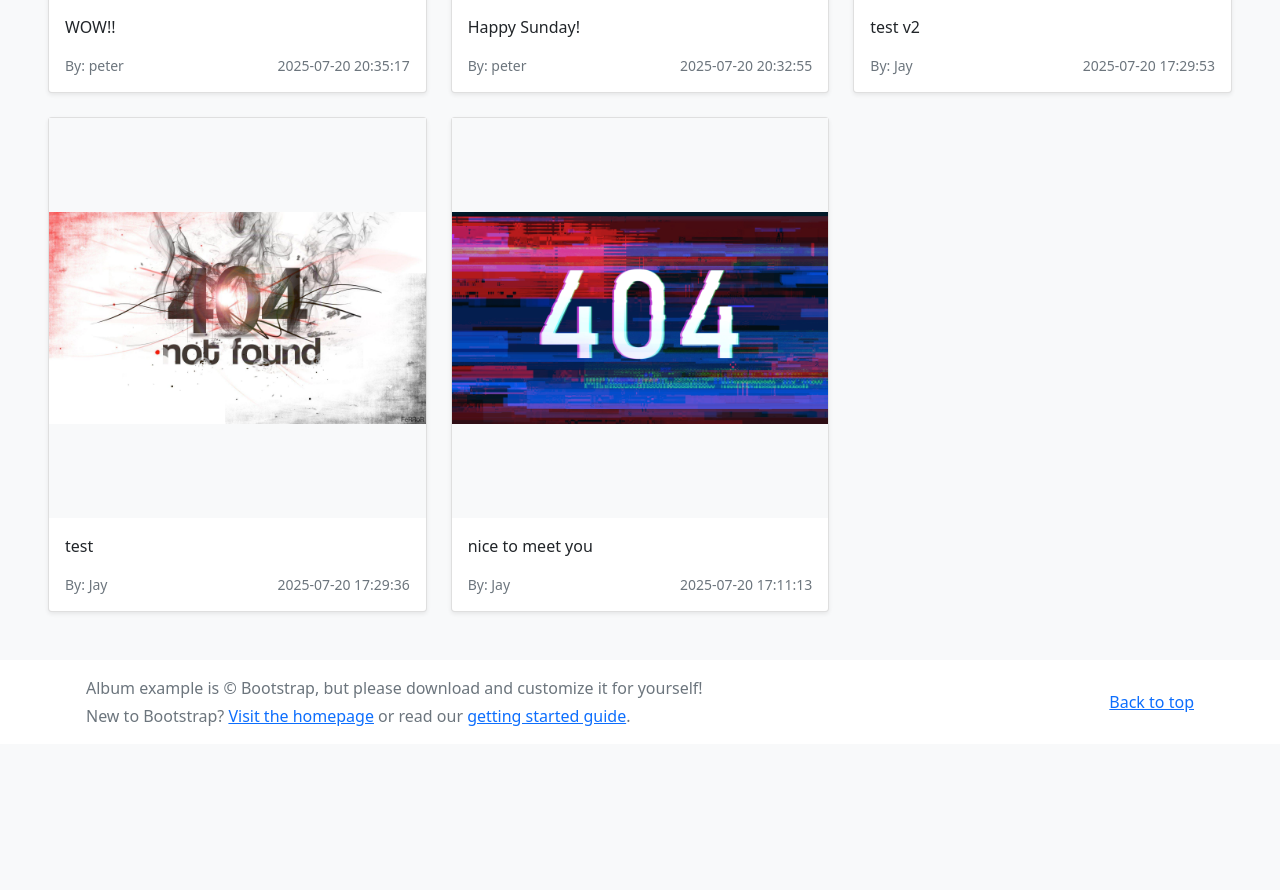
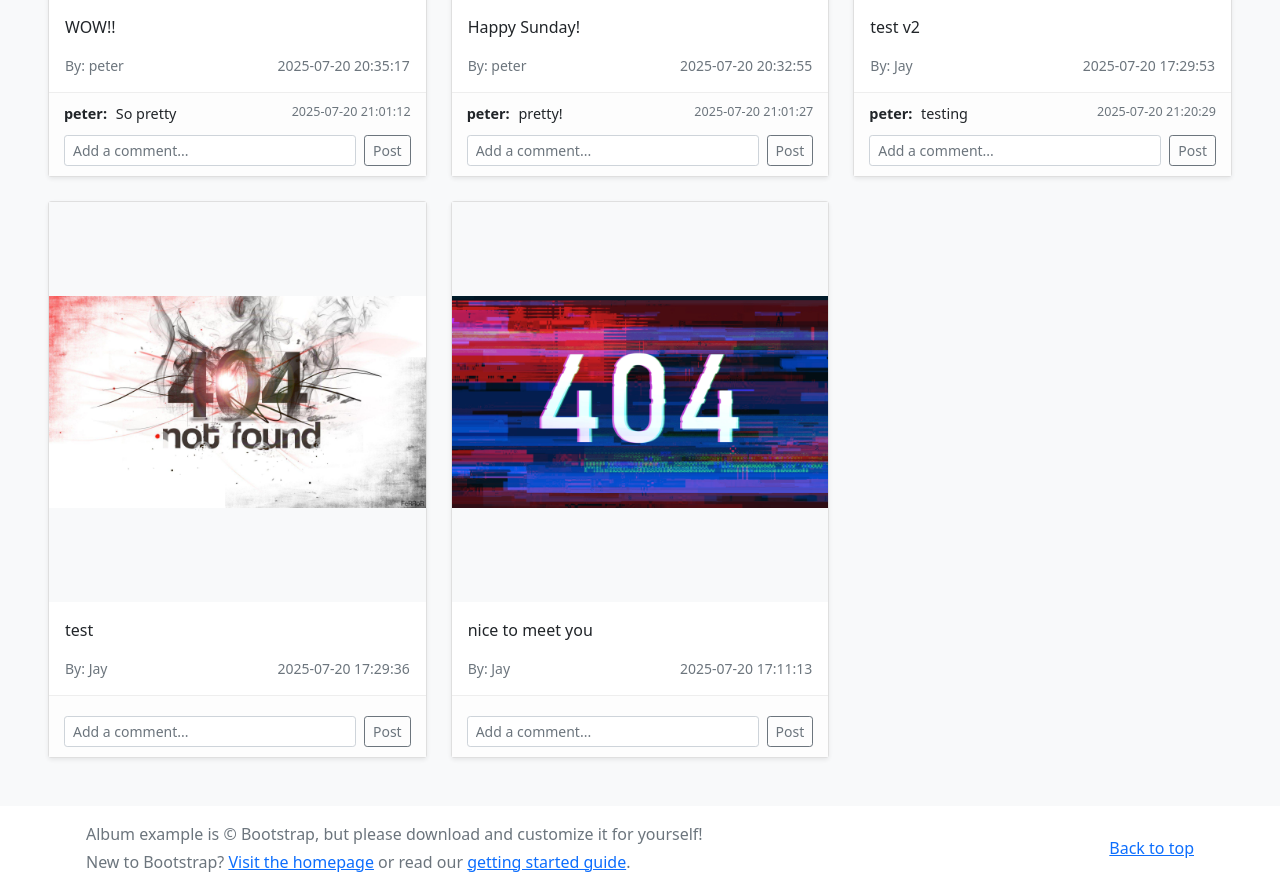
Before and after one commit to czmyu03160/The_team_Project, a Flask app: page / in a window 1280 px wide. Shown: the part 984-1874 px from the top of the page. Before the commit the page ends 1710 px from the top, so only its background shows below. Run offline with Flask 3, Linux system fonts and the light colour scheme; a user stored in the database is signed in; data comes from the database, SQL or seed files in the repository; both versions use the stored data as it was after the commit; some libraries are stand-ins or nearby versions.

Commit message:
Add "comments" table and update comments functions

```diff
--- a/app.py
+++ b/app.py
@@ -16,6 +16,7 @@ app.config['UPLOAD_FOLDER'] = UPLOAD_FOLDER
 
 if not os.path.exists(UPLOAD_FOLDER):
     os.makedirs(UPLOAD_FOLDER)
+
 
 def to_hkt(utc_dt_str):
     """A Jinja2 filter to convert a UTC datetime string to HKT."""
@@ -42,21 +43,65 @@ def get_db_connection():
     conn.row_factory = sqlite3.Row
     return conn
 
+
 def allowed_file(filename):
     """Checks if the file extension is allowed."""
     return '.' in filename and \
            filename.rsplit('.', 1)[1].lower() in ALLOWED_EXTENSIONS
 
+
+def fetch_posts_with_comments(query, params=()):
+    """A helper function to fetch posts and their associated comments."""
+    conn = get_db_connection()
+    posts_from_db = conn.execute(query, params).fetchall()
+
+    posts = [dict(row) for row in posts_from_db]
+
+    for post in posts:
+        comments = conn.execute(
+            '''
+            SELECT c.*, a.firstname
+            FROM comments c JOIN accounts a ON c.user_id = a.id
+            WHERE c.post_id = ?
+            ORDER BY c.created_at ASC
+            ''', (post['id'],)
+        ).fetchall()
+        post['comments'] = comments
+
+    conn.close()
+    return posts
+
+
 @app.route('/')
 def index():
-    """Render the home page with ALL posts from ALL users."""
+    """Render the home page with ALL posts and their comments."""
+    query = 'SELECT p.*, a.firstname, a.lastname FROM posts p JOIN accounts a ON p.user_id = a.id ORDER BY p.upload_timestamp DESC'
+    posts = fetch_posts_with_comments(query)
+    return render_template('index.html', posts=posts)
+
+
+@app.route('/comment/<int:post_id>', methods=['POST'])
+def comment(post_id):
+    if 'account_id' not in session:
+        flash('You must be logged in to comment.')
+        return redirect(url_for('login'))
+
+    comment_text = request.form.get('comment_text')
+    if not comment_text or not comment_text.strip():
+        flash('Comment cannot be empty.')
+        return redirect(request.referrer or url_for('index'))
+
     conn = get_db_connection()
-    posts = conn.execute(
-        'SELECT p.*, a.firstname, a.lastname FROM posts p JOIN accounts a ON p.user_id = a.id ORDER BY p.upload_timestamp DESC'
-    ).fetchall()
+    conn.execute(
+        'INSERT INTO comments (post_id, user_id, comment_text) VALUES (?, ?, ?)',
+        (post_id, session['account_id'], comment_text)
+    )
+    conn.commit()
     conn.close()
 
-    return render_template('index.html', posts=posts)
+    flash('Comment added successfully!')
+    return redirect(request.referrer or url_for('index'))
+
 
 @app.route('/newpost', methods=['GET', 'POST'])
 def newpost():
@@ -119,18 +164,13 @@ def newpost():
 
 @app.route('/mypost', methods=['GET'])
 def mypost():
-    """Render the user's posts."""
+    """Render the user's posts with their comments."""
     if 'account_id' not in session:
         flash('Please log in to view your posts.')
         return redirect(url_for('login'))
 
-    conn = get_db_connection()
-    posts = conn.execute(
-        'SELECT p.*, a.firstname, a.lastname FROM posts p JOIN accounts a ON p.user_id = a.id WHERE p.user_id = ? ORDER BY p.upload_timestamp DESC',
-        (session['account_id'],)
-    ).fetchall()
-    conn.close()
-
+    query = 'SELECT p.*, a.firstname, a.lastname FROM posts p JOIN accounts a ON p.user_id = a.id WHERE p.user_id = ? ORDER BY p.upload_timestamp DESC'
+    posts = fetch_posts_with_comments(query, (session['account_id'],))
     return render_template('mypost.html', posts=posts)
 
 
@@ -161,6 +201,7 @@ def login():
 
     return render_template('login.html')
 
+
 @app.route('/profile/<first_name><last_name>')
 def profile(first_name, last_name):
     """Render the profile page."""
@@ -176,7 +217,6 @@ def logout():
     session.pop('email', None)
     session.clear()
     return redirect(url_for('index'))
-
 
 
 @app.route('/register', methods=['GET', 'POST'])
@@ -207,7 +247,6 @@ def register():
     return render_template('register.html')
 
 
-
 @app.errorhandler(404)
 def page_not_found(error):
     return render_template('page_not_found.html'), 404
--- a/init_db.py
+++ b/init_db.py
@@ -2,12 +2,15 @@ import sqlite3
 connection = sqlite3.connect('database.db')
 with open('schema.sql') as f:
     connection.executescript(f.read())
+
 cur = connection.cursor()
+
 cur.execute("INSERT INTO accounts (lastname, firstname, email, pd) VALUES (?, ?, ?, ?)",
             ('Chen', 'Wei', 'wei.chen@example.com', 'password123')
             )
 cur.execute("INSERT INTO accounts (lastname, firstname, email, pd) VALUES (?, ?, ?, ?)",
             ('Wang', 'Li', 'li.wang@example.com', 'securepass456')
             )
+
 connection.commit()
 connection.close()
--- a/schema.sql
+++ b/schema.sql
@@ -1,5 +1,6 @@
 DROP TABLE IF EXISTS accounts;
 DROP TABLE IF EXISTS posts;
+DROP TABLE IF EXISTS comments;
 
 CREATE TABLE accounts (
     id INTEGER PRIMARY KEY AUTOINCREMENT,
@@ -18,3 +19,13 @@ CREATE TABLE posts (
     upload_timestamp DATETIME DEFAULT CURRENT_TIMESTAMP,
     FOREIGN KEY (user_id) REFERENCES accounts (id)
 );
+
+CREATE TABLE comments (
+    id INTEGER PRIMARY KEY AUTOINCREMENT,
+    post_id INTEGER NOT NULL,
+    user_id INTEGER NOT NULL,
+    comment_text TEXT NOT NULL,
+    created_at DATETIME DEFAULT CURRENT_TIMESTAMP,
+    FOREIGN KEY (post_id) REFERENCES posts (id) ON DELETE CASCADE,
+    FOREIGN KEY (user_id) REFERENCES accounts (id) ON DELETE CASCADE
+);
--- a/templates/base.html
+++ b/templates/base.html
@@ -16,7 +16,23 @@
 
   <script src="https://cdn.jsdelivr.net/npm/popper.js@1.16.0/dist/umd/popper.min.js" integrity="sha384-Q6E9RHvbIyZFJoft+2mJbHaEWldlvI9IOYy5n3zV9zzTtmI3UksdQRVvoxMfooAo" crossorigin="anonymous"></script>
   <script src="https://stackpath.bootstrapcdn.com/bootstrap/5.0.0-alpha1/js/bootstrap.min.js" integrity="sha384-oesi62hOLfzrys4LxRF63OJCXdXDipiYWBnvTl9Y9/TRlw5xlKIEHpNyvvDShgf/" crossorigin="anonymous"></script>
-
+  <script>
+  document.addEventListener('DOMContentLoaded', function () {
+      document.body.addEventListener('click', function(event) {
+          if (event.target.classList.contains('show-more-btn')) {
+              const button = event.target;
+              const card = button.closest('.card');
+              if (card) {
+                  const hiddenComments = card.querySelectorAll('.hidden-comment');
+                  hiddenComments.forEach(function(comment) {
+                      comment.classList.remove('hidden-comment');
+                  });
+                  button.style.display = 'none';
+              }
+          }
+      });
+  });
+</script>
   <style>
     .bd-placeholder-img {
       font-size: 1.125rem;
@@ -82,6 +98,32 @@
         text-align: center;
         padding: 20px;
     }
+    .comments-section {
+        padding: 10px 15px;
+        background-color: #fdfdfd;
+        border-top: 1px solid #eee;
+    }
+    .comment-item {
+        margin-bottom: 8px;
+        font-size: 0.9em;
+    }
+    .comment-item strong {
+        margin-right: 5px;
+    }
+    .comment-form {
+        margin-top: 10px;
+    }
+    .hidden-comment {
+        display: none;
+    }
+    .show-more-btn {
+        background: none;
+        border: none;
+        color: #888;
+        cursor: pointer;
+        padding: 5px 0;
+        font-size: 0.9em;
+    }
   </style>
   <link rel="icon" href="{{ url_for('static', filename='icon.png') }}" type="image/x-icon">
   <link rel="shortcut icon" href="{{ url_for('static', filename='icon.png') }}" type="image/x-icon">
@@ -92,6 +134,18 @@
 <body>
 
   {% include 'navbar.html' %}
+  <div class="container">
+    {% with messages = get_flashed_messages(with_categories=true) %}
+      {% if messages %}
+        {% for category, message in messages %}
+          <div class="alert alert-{{ category or 'info' }} alert-dismissible fade show text-center" role="alert">
+            {{ message }}
+            <button type="button" class="btn-close" data-dismiss="alert" aria-label="Close"></button>
+          </div>
+        {% endfor %}
+      {% endif %}
+    {% endwith %}
+  </div>
 
   <main>
     {% block content %}{% endblock %}
--- a/templates/index.html
+++ b/templates/index.html
@@ -55,7 +55,7 @@
 
       {% for post in posts %}
       <div class="col">
-        <div class="card shadow-sm h-100">
+        <div class="card shadow-sm h-100 d-flex flex-column">
 
       {% if post.media_type == 'image' %}
         <div class="card-media-wrapper">
@@ -76,13 +76,40 @@
         </div>
       {% endif %}
 
-          <div class="card-body d-flex flex-column">
+      <div class="card-body">
         <p class="card-text">{{ post.description }}</p>
-            <div class="mt-auto d-flex justify-content-between align-items-center">
+        <div class="d-flex justify-content-between align-items-center">
           <small class="text-muted">By: {{ post.firstname }}</small>
           <small class="text-muted">{{ post.upload_timestamp | hkt }}</small>
         </div>
       </div>
+
+      <div class="comments-section mt-auto">
+        <div class="comment-list">
+
+        {% for comment in post.comments %}
+          <div class="comment-item d-flex justify-content-between align-items-start {% if loop.index > 5 %}hidden-comment{% endif %}">
+            <div>
+              <strong>{{ comment.firstname }}:</strong>
+              <span>{{ comment.comment_text }}</span>
+            </div>
+            <small class="text-muted text-nowrap ml-3">{{ comment.created_at | hkt }}</small>
+          </div>
+        {% endfor %}
+      </div>
+
+      {% if post.comments | length > 5 %}
+        <button class="show-more-btn">View all {{ post.comments | length }} comments</button>
+      {% endif %}
+
+      {% if session.account_id %}
+      <form action="{{ url_for('comment', post_id=post.id) }}" method="POST" class="comment-form d-flex">
+        <input type="text" name="comment_text" class="form-control form-control-sm" placeholder="Add a comment..." required>
+        <button type="submit" class="btn btn-outline-secondary btn-sm ml-2">Post</button>
+      </form>
+      {% endif %}
+    </div>
+
   </div>
 </div>
 {% else %}
```
Also changed, not shown: database.db. Lines whose indentation alone changed are shown as unchanged.
